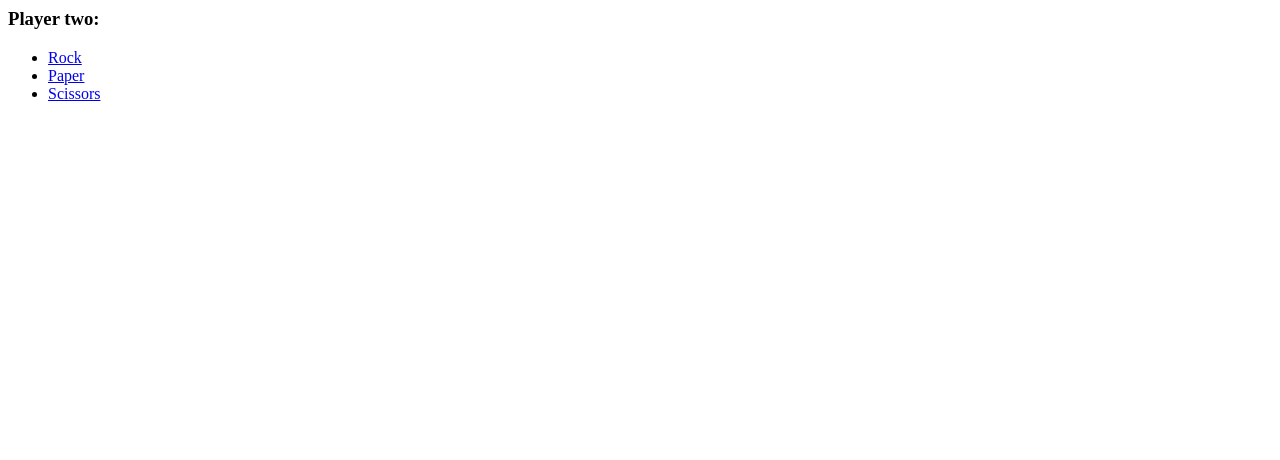
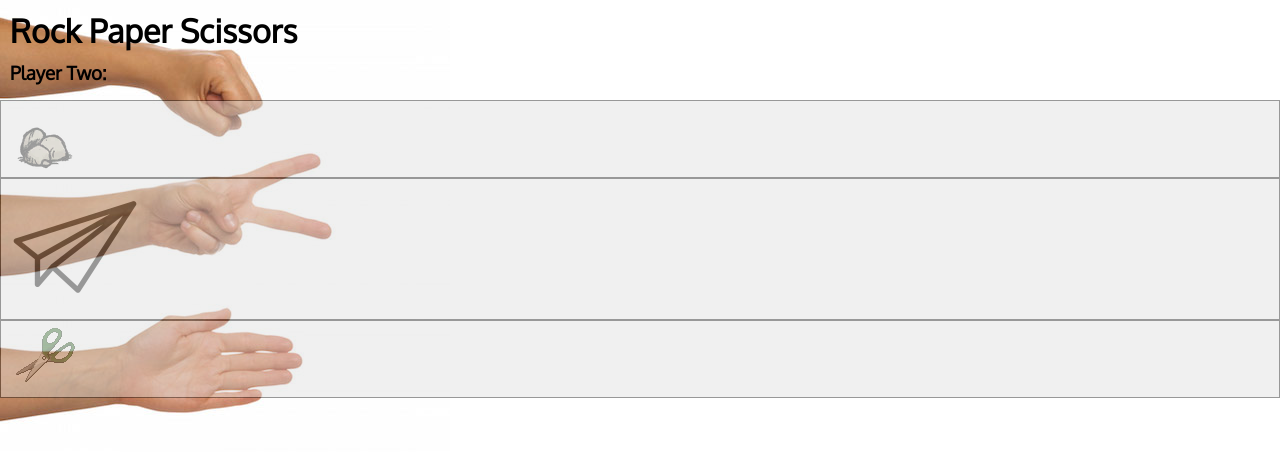
Before and after one commit to david-at-ocs/06-18-html, a plain HTML site: page rock.html in a window 1280 px wide. Drawn offline with Linux system fonts and the light colour scheme.

Commit message:
Now with css styling!

```diff
--- /dev/null
+++ b/global.css
@@ -0,0 +1,49 @@
+/* box model fix */
+/* details: www.paulirish.com/2012/box-sizing-border-box-ftw/ */
+
+html {
+  box-sizing: border-box;
+}
+
+*, *:before, *:after {
+  box-sizing: inherit;
+}
+
+body {
+    background-image: url("./RockPaperScissors.jpg");
+    background-repeat: no-repeat;
+    background-color: white;
+    margin: 0px;
+}
+
+header {
+    font-family: 'Oxygen', sans-serif;
+}
+
+header h1, h3 {
+  margin: 10px;
+}
+
+nav ul {
+  list-style-type: none;
+  padding: 0px;
+}
+
+nav  li  {
+    background: #DCDCDC;
+    padding: 4px;
+    opacity: 0.4;
+    padding-left: 10px;
+    border-style: solid;
+    border-width: 1px;
+    border-color: black;
+}
+
+nav li:hover {
+    opacity: 0.9;
+}
+
+nav a {
+    color: black;
+    text-decoration: none;
+}
--- a/rock.html
+++ b/rock.html
@@ -1,7 +1,23 @@
+<!doctype html>
+<html>
+  <head>
+    <title>Rock. Paper. Scissors.</title>
+    <link rel="stylesheet" href="global.css">
+    <link href='http://fonts.googleapis.com/css?family=Oxygen' rel='stylesheet' type='text/css'>
+    <link href='http://fonts.googleapis.com/css?family=Vollkorn' rel='stylesheet' type='text/css'>
+  </head>
 
-<h3>Player two:</h3>
-<ul>
-  <li><a href="tie.html">Rock</a></li>
-  <li><a href="player2win.html">Paper</a></li>
-  <li><a href="player1win.html">Scissors</a></li>
-</ul>
+  <body>
+    <header>
+      <h1>Rock Paper Scissors</h1>
+      <h3>Player Two:</h3>
+      <nav>
+        <ul>
+          <a href="tie.html"><li><img src="Rocks.png" border=0></a></li>
+          <a href="player2win.html"><li><img src="paper.png" border=0></li></a>
+          <a href="player1win.html"><li><img src="scissors.gif" border=0></li></a>
+        </ul>
+      </nav>
+    </header>
+  </body>
+</html>
```
Also changed, not shown: index.html (+20 -2 lines), paper.html (+22 -6 lines), player1.html (+22 -6 lines), player1win.html (+21 -2 lines), player2win.html (+21 -2 lines), scissors.html (+22 -6 lines), tie.html (+21 -2 lines), RockPaperScissors.jpg (added), Rocks.png (added), paper.png (added), scissors.gif (added).
